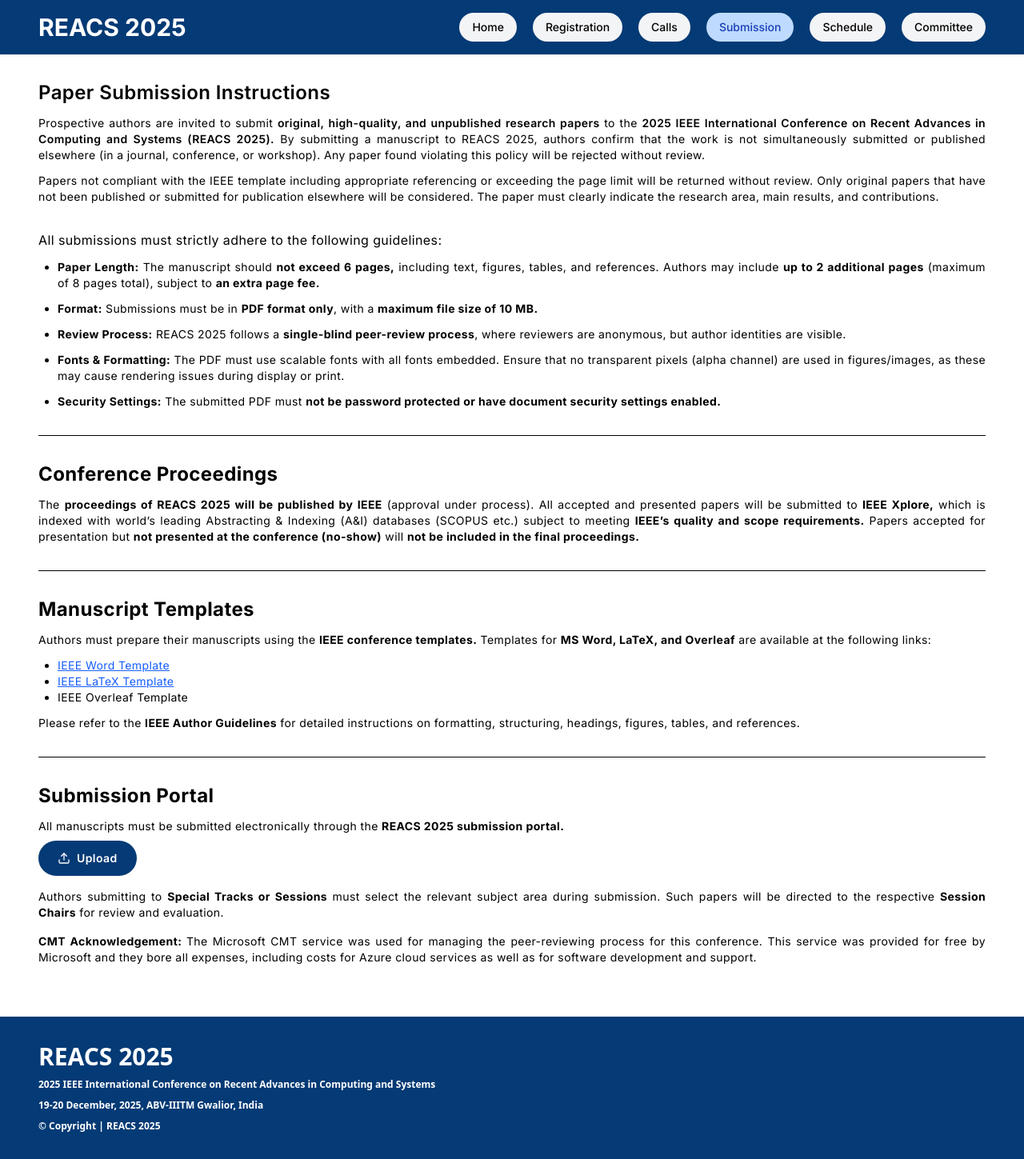
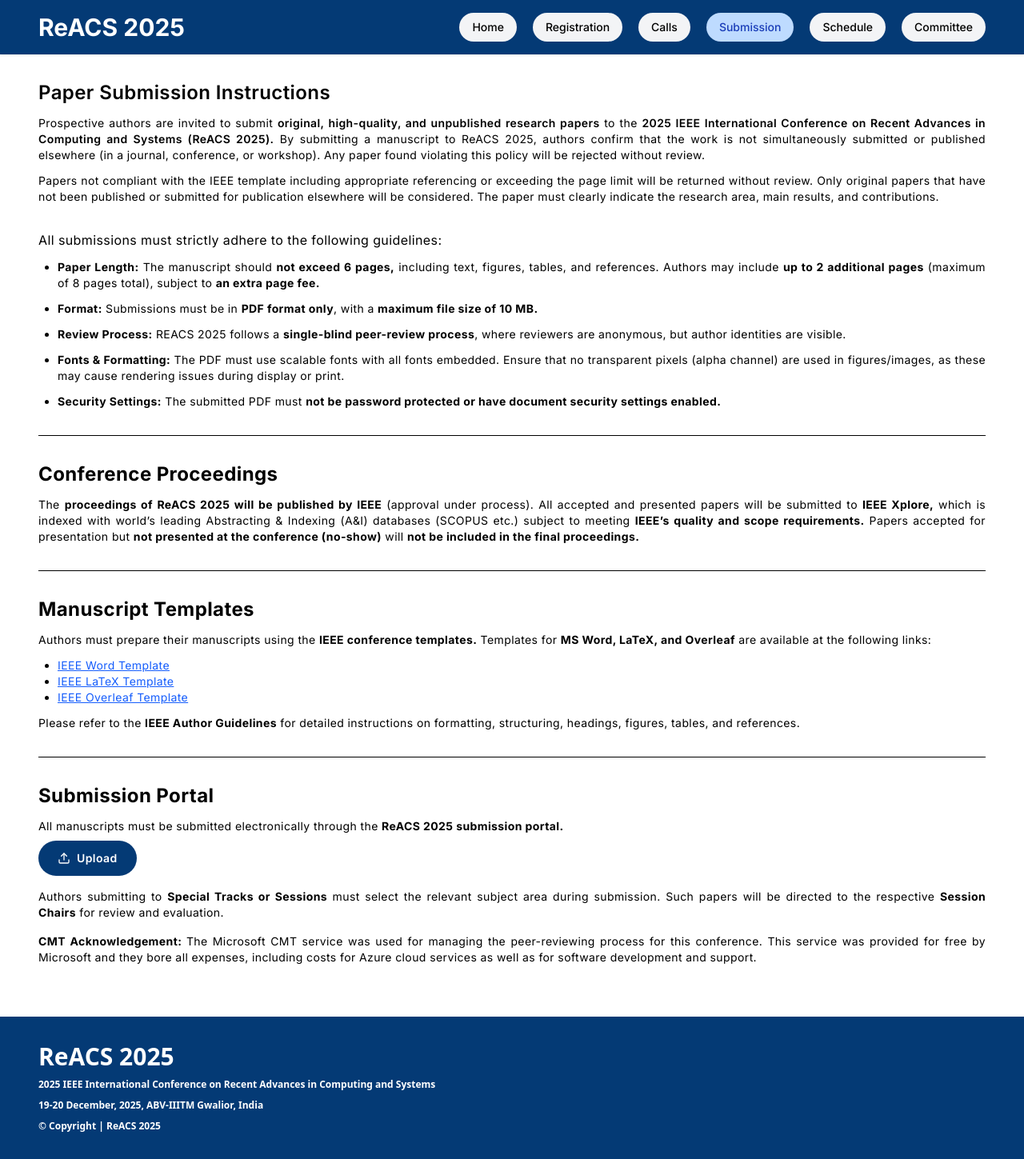
Before and after one commit to dewani12/ReACS_2025, a React (Vite) app in the folder frontend/: page /submission in a window 1280 px wide. Shown: the whole page at 80% size. Built offline with nearby package versions, Linux system fonts and the light colour scheme.

Commit message:
fix: standardize capitalization of "ReACS 2025" across multiple components

```diff
--- a/frontend/src/components/Footer.jsx
+++ b/frontend/src/components/Footer.jsx
@@ -2,10 +2,10 @@
   return (
     <div className="bg-[#043A75] text-white">
       <div className="px-4 md:px-12 py-8 max-w-[1280px] mx-auto">
-        <div className="text-3xl font-bold">REACS 2025</div>
+        <div className="text-3xl font-bold">ReACS 2025</div>
         <div className="mt-2 text-[12px] font-semibold">2025 IEEE International Conference on Recent Advances in Computing and Systems</div>
         <div className="mt-2 text-[12px] font-semibold">19-20 December, 2025, ABV-IIITM Gwalior, India</div>
-        <div className="mt-2 text-[12px] font-semibold">&#169; Copyright | REACS 2025</div>
+        <div className="mt-2 text-[12px] font-semibold">&#169; Copyright | ReACS 2025</div>
       </div>
       <div></div>
     </div>
--- a/frontend/src/components/HeroSection.jsx
+++ b/frontend/src/components/HeroSection.jsx
@@ -100,7 +100,7 @@
                 <div className="flex items-center justify-between mt-20 my-6">
                   <div className="flex items-center">
                     <div className="pl-4 rounded-lg flex items-center justify-center">
-                      <h1 className="text-3xl font-bold">REACS 2025</h1>
+                      <h1 className="text-3xl font-bold">ReACS 2025</h1>
                     </div>
                   </div>
                 </div>
--- a/frontend/src/components/LogoSection.jsx
+++ b/frontend/src/components/LogoSection.jsx
@@ -17,10 +17,8 @@
 
 function LogoSection() {
   return (
-
     <div className="py-8 bg-gradient-to-b from-gray-50 to-white">
       <div className="max-w-7xl mx-auto px-4 sm:px-6 lg:px-8">
-
         <div className="mt-2 flex justify-center items-center gap-16">
           {logos.map((logo, index) => (
             <div
--- a/frontend/src/components/MainSection.jsx
+++ b/frontend/src/components/MainSection.jsx
@@ -40,8 +40,9 @@
     return (
         <div className="inter primary-bg text-cl py-2 px-4 md:px-12 sm:py-4 md:py-8 max-w-[1280px] mx-auto">
             <div className="mb-6 pb-4 border-b-1">
-                <div className="heading-cl text-3xl md:text-4xl tracking-normal font-bold">Welcome to REACS 2025</div>
-                <div className="text-sm/relaxed mt-4 tracking-wide text-justify"><span className="font-semibold">Welcome to the 2025 IEEE International Conference on Recent Advances in Computing and Systems (REACS2025) is being organised by the Department of CSE, ABV-IIITM</span>, to functionalize it as a platform for dissemination of recent high-quality research work in the domain of Computing and Systems. This conference covers the wide domain of Computer Science and Engineering and will provide a means to exchange innovative ideas and recent advances among researchers from academia and industry.</div>
+                <div className="heading-cl text-3xl md:text-4xl tracking-normal font-bold">Welcome to ReACS 2025</div>
+                <div className="text-sm/relaxed mt-4 tracking-wide text-justify"><span className="font-semibold">Welcome to the 2025 IEEE International Conference on Recent Advances in Computing and Systems (ReACS2025) is being organised by the Department of CSE, ABV-IIITM</span>, to functionalize it as a platform for dissemination of recent high-quality research work in the domain of Computing and Systems. This conference covers the wide domain of Computer Science and Engineering and will provide a means to exchange innovative ideas and recent advances among researchers from academia and industry.</div>
+                <div className="mt-2 font-semibold">IEEE Conference ID: 67479</div>
             </div>
             <div className="flex md:space-x-8">
                 <div className="md:w-[70%]">
--- a/frontend/src/components/Navbar.jsx
+++ b/frontend/src/components/Navbar.jsx
@@ -31,7 +31,7 @@
             <div className="flex-shrink-0 flex items-center">
               <div className="rounded-lg flex items-center justify-center">
                 <Link to={"/"}>
-                <h1 className="text-3xl text-white font-bold">REACS 2025</h1>
+                <h1 className="text-3xl text-white font-bold">ReACS 2025</h1>
                 </Link>
               </div>
             </div>
@@ -67,7 +67,6 @@
                 isOpen ? 'translate-x-0' : 'translate-x-full'
               } w-64 bg-black shadow-lg text-white overflow-y-auto transition-transform duration-300 ease-in-out md:hidden`}
             >
-
               <div className='flex justify-end mt-7 mr-4'>
         <button
             onClick={toggleMenu}
@@ -80,7 +79,7 @@
                 <div className="flex items-center justify-between my-6">
                   <div className="flex items-center">
                     <div className="pl-4 rounded-lg flex items-center justify-center">
-                      <Link to="/" className="text-3xl font-bold">REACS 2025</Link>
+                      <Link to="/" className="text-3xl font-bold">ReACS 2025</Link>
                     </div>
                   </div>
                 </div>
--- a/frontend/src/components/RegistrationFees.jsx
+++ b/frontend/src/components/RegistrationFees.jsx
@@ -4,7 +4,7 @@
       <table className="w-full text-sm text-center border border-gray-300">
         <thead className="text-gray-900">
           <tr className="bg-[#7292D1] text-white">
-            <th colSpan={10} className="text-lg p-2 border border-white">REACS 2025, IIITM Gwalior (with GST)</th>
+            <th colSpan={10} className="text-lg p-2 border border-white">ReACS 2025, ABV-IIITM Gwalior (with GST)</th>
           </tr>
           <tr className="bg-[#9CC2D8]">
             <th colSpan={10} className="p-2 border border-white">Indian Delegates (INR)</th>
--- a/frontend/src/pages/CFP.jsx
+++ b/frontend/src/pages/CFP.jsx
@@ -8,7 +8,7 @@
             <div className="pb-8">
                 <div className="text-2xl font-semibold">Call for Papers</div>
                 <div className="text-sm mt-4">
-                    The present world is witnessing unprecedented advancements in the field of <span className="font-semibold">Computing and Systems</span>, with rapid technological progress transforming the way we interact, compute, analyze, and automate. To foster academic and industry collaboration and to showcase the latest breakthroughs, the <span className="font-semibold">2025 IEEE International Conference on Recent Advances in Computing and Systems (REACS 2025)</span> is being organized by the <span className="font-semibold">Department of Computer Science and Engineering, Atal Bihari Vajpayee Indian Institute of Information Technology and Management (ABV-IIITM), Gwalior, Madhya Pradesh, India.</span>
+                    The present world is witnessing unprecedented advancements in the field of <span className="font-semibold">Computing and Systems</span>, with rapid technological progress transforming the way we interact, compute, analyze, and automate. To foster academic and industry collaboration and to showcase the latest breakthroughs, the <span className="font-semibold">2025 IEEE International Conference on Recent Advances in Computing and Systems (ReACS 2025)</span> is being organized by the <span className="font-semibold">Department of Computer Science and Engineering, Atal Bihari Vajpayee Indian Institute of Information Technology and Management (ABV-IIITM), Gwalior, Madhya Pradesh, India.</span>
                 </div>
                 <div className="text-sm mt-4">
                     REACS 2025 aims to serve as a vibrant platform for the dissemination of high-quality research and innovation in the wide domain of <span className="font-semibold">Computer Science and Engineering</span>, bringing together leading researchers, academicians, industry professionals, and students from around the globe. The conference will provide a unique opportunity to present and discuss the most recent innovations, trends, challenges, and solutions in various specialized tracks.
@@ -22,7 +22,7 @@
                 <div className="pb-8">
                     <div className="text-2xl font-bold">Conference Proceedings</div>
                     <div className="mt-3 text-sm">
-                        The <span className="font-bold">proceedings of REACS 2025 will be published by IEEE</span> (approval under process). All accepted and presented papers will be submitted to <span className="font-bold">IEEE Xplore,</span> which is indexed with world’s leading Abstracting & Indexing (A&I) databases (SCOPUS etc.) subject to meeting <span className="font-bold">IEEE’s quality and scope requirements.</span> Papers accepted for presentation but <span className="font-bold">not presented at the conference (no-show)</span> will <span className="font-bold">not be included in the final proceedings.</span>
+                        The <span className="font-bold">proceedings of ReACS 2025 will be published by IEEE</span> (approval under process). All accepted and presented papers will be submitted to <span className="font-bold">IEEE Xplore,</span> which is indexed with world’s leading Abstracting & Indexing (A&I) databases (SCOPUS etc.) subject to meeting <span className="font-bold">IEEE’s quality and scope requirements.</span> Papers accepted for presentation but <span className="font-bold">not presented at the conference (no-show)</span> will <span className="font-bold">not be included in the final proceedings.</span>
                     </div>
                 </div>
                 <hr />
@@ -33,7 +33,7 @@
                         <ul className="my-3 list-disc ml-6">
                             <li><a href="https://www.ieee.org/conferences/publishing/templates.html" className="text-blue-600 underline">IEEE Word Template</a></li>
                             <li><a href="https://www.ieee.org/conferences/publishing/templates.html" className="text-blue-600 underline">IEEE LaTeX Template</a></li>
-                            <li>IEEE Overleaf Template</li>
+                            <li><a href="https://www.overleaf.com/latex/templates/ieee-conference-template/grfzhhncsfqn" className="text-blue-600 underline">IEEE Overleaf Template</a></li>
                         </ul>
                         Please refer to the <span className="font-bold">IEEE Author Guidelines</span> for detailed instructions on formatting, structuring, headings, figures, tables, and references.
                     </div>
--- a/frontend/src/pages/Committee.jsx
+++ b/frontend/src/pages/Committee.jsx
@@ -1,7 +1,7 @@
 import { Card, Footer, Navbar } from "../components/index.js";
 
 const committeeData = [
-  { title: "Patrons", members: [
+  { title: "Patron", members: [
     { src: "http://iiitm.ac.in/images/demo/teachers/1650440085_Prof.-Sri-Niwas-Singh.jpg", name: "Prof. S. N. Singh", dsgn: "Director, ABV-IIITM, India" }
   ]},
   { title: "General Chairs", members: [
--- a/frontend/src/pages/Submission.jsx
+++ b/frontend/src/pages/Submission.jsx
@@ -11,7 +11,7 @@
           <div className="pb-8">
             <div className="text-xl md:text-2xl font-semibold">Paper Submission Instructions</div>
             <div className="text-sm mt-3">
-              Prospective authors are invited to submit <span className="font-semibold">original, high-quality, and unpublished research papers</span> to the <span className="font-semibold">2025 IEEE International Conference on Recent Advances in Computing and Systems (REACS 2025).</span> By submitting a manuscript to REACS 2025, authors confirm that the work is not simultaneously submitted or published elsewhere (in a journal, conference, or workshop). Any paper found violating this policy will be rejected without review.
+              Prospective authors are invited to submit <span className="font-semibold">original, high-quality, and unpublished research papers</span> to the <span className="font-semibold">2025 IEEE International Conference on Recent Advances in Computing and Systems (ReACS 2025).</span> By submitting a manuscript to ReACS 2025, authors confirm that the work is not simultaneously submitted or published elsewhere (in a journal, conference, or workshop). Any paper found violating this policy will be rejected without review.
             </div>
             <div className="text-sm mt-3">
               Papers not compliant with the IEEE template including appropriate referencing or exceeding the page limit will be returned without review. Only original papers that have not been published or submitted for publication elsewhere will be considered. The paper must clearly indicate the research area, main results, and contributions.
@@ -32,7 +32,7 @@
             <div className="py-8">
               <div className="text-2xl font-bold">Conference Proceedings</div>
               <div className="mt-3 text-sm">
-                The <span className="font-bold">proceedings of REACS 2025 will be published by IEEE</span> (approval under process). All accepted and presented papers will be submitted to <span className="font-bold">IEEE Xplore,</span> which is indexed with world’s leading Abstracting & Indexing (A&I) databases (SCOPUS etc.) subject to meeting <span className="font-bold">IEEE’s quality and scope requirements.</span> Papers accepted for presentation but <span className="font-bold">not presented at the conference (no-show)</span> will <span className="font-bold">not be included in the final proceedings.</span>
+                The <span className="font-bold">proceedings of ReACS 2025 will be published by IEEE</span> (approval under process). All accepted and presented papers will be submitted to <span className="font-bold">IEEE Xplore,</span> which is indexed with world’s leading Abstracting & Indexing (A&I) databases (SCOPUS etc.) subject to meeting <span className="font-bold">IEEE’s quality and scope requirements.</span> Papers accepted for presentation but <span className="font-bold">not presented at the conference (no-show)</span> will <span className="font-bold">not be included in the final proceedings.</span>
               </div>
             </div>
             <hr />
@@ -43,7 +43,7 @@
                 <ul className="my-3 list-disc ml-6">
                   <li><a href="https://www.ieee.org/conferences/publishing/templates.html" className="text-blue-600 underline">IEEE Word Template</a></li>
                   <li><a href="https://www.ieee.org/conferences/publishing/templates.html" className="text-blue-600 underline">IEEE LaTeX Template</a></li>
-                  <li>IEEE Overleaf Template</li>
+                  <li><a href="https://www.overleaf.com/latex/templates/ieee-conference-template/grfzhhncsfqn" className="text-blue-600 underline">IEEE Overleaf Template</a></li>
                 </ul>
                 Please refer to the <span className="font-bold">IEEE Author Guidelines</span> for detailed instructions on formatting, structuring, headings, figures, tables, and references.
               </div>
@@ -52,9 +52,9 @@
             <div className="pt-8">
               <div className="text-2xl font-bold">Submission Portal</div>
               <div className="mt-3 text-sm">
-                All manuscripts must be submitted electronically through the <span className="font-bold">REACS 2025 submission portal.</span>
+                All manuscripts must be submitted electronically through the <span className="font-bold">ReACS 2025 submission portal.</span>
                   <a
-                    href=" https://cmt3.research.microsoft.com/ReACS2025/"
+                    href="https://cmt3.research.microsoft.com/ReACS2025/"
                     className="flex items-center w-fit gap-2 hover:bg-blue-200 hover:text-blue-800 bg-[#043A75] text-white mt-2 px-6 py-3 rounded-full transition-colors"
                   >
                     <Upload className="w-4 h-4" />
```
